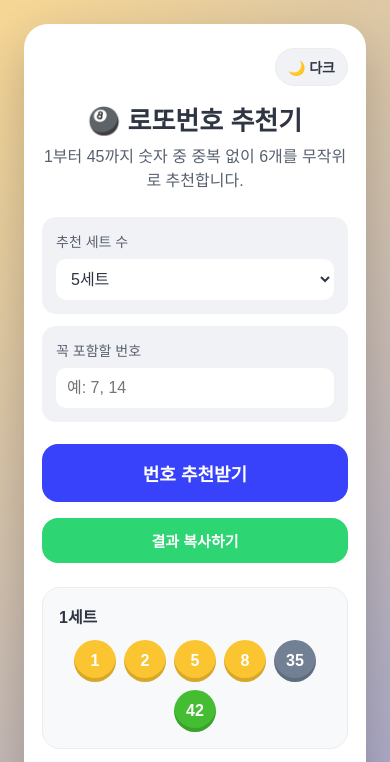
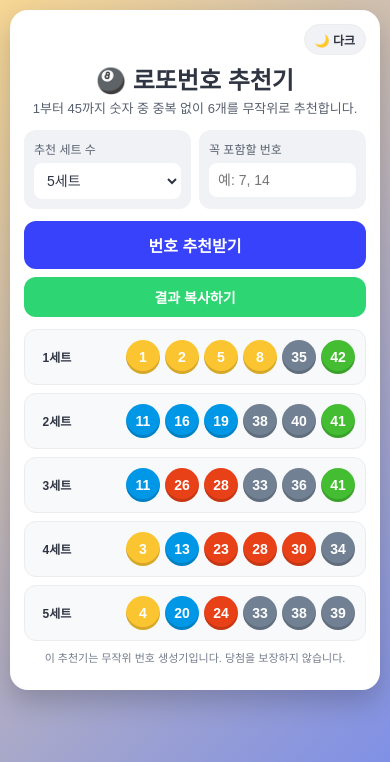
Before and after one commit to kkhoon871/zocoding_pro, a plain HTML site: page index.html in a window 390 px wide. Shown: the top 762 px of the page. Drawn offline with Linux system fonts and the light colour scheme.

Commit message:
Optimize mobile layout

```diff
--- a/index.html
+++ b/index.html
@@ -227,22 +227,140 @@
     }
 
     @media (max-width: 480px) {
+      body {
+        align-items: flex-start;
+        padding: 10px;
+      }
+
       .container {
-        padding: 24px 18px;
+        border-radius: 18px;
+        padding: 14px;
+        box-shadow: 0 12px 28px var(--shadow);
+      }
+
+      .top-bar {
+        margin-bottom: 6px;
+      }
+
+      .theme-toggle {
+        padding: 6px 10px;
+        font-size: 12px;
+      }
+
+      .controls {
+        gap: 8px;
+        margin-bottom: 12px;
+      }
+
+      .control-box {
+        border-radius: 12px;
+        padding: 10px;
+      }
+
+      label {
+        font-size: 12px;
+        margin-bottom: 6px;
+      }
+
+      select, input {
+        border-radius: 8px;
+        padding: 8px;
+        font-size: 14px;
+      }
+
+      h1 {
+        margin-bottom: 4px;
+        font-size: 24px;
+      }
+
+      .desc {
+        margin-bottom: 12px;
+        font-size: 13px;
+        line-height: 1.35;
+      }
+
+      button {
+        border-radius: 12px;
+        padding: 12px;
+        font-size: 16px;
+      }
+
+      .copy-btn {
+        margin-top: 8px;
+        padding: 10px;
+        font-size: 14px;
+      }
+
+      .result {
+        margin-top: 12px;
+        gap: 8px;
+      }
+
+      .set {
+        display: grid;
+        grid-template-columns: 44px 1fr;
+        align-items: center;
+        gap: 8px;
+        border-radius: 12px;
+        padding: 10px;
+      }
+
+      .set-title {
+        margin-bottom: 0;
+        font-size: 12px;
+        text-align: center;
+        white-space: nowrap;
+      }
+
+      .balls {
+        justify-content: flex-end;
+        gap: 5px;
+      }
+
+      .ball {
+        width: 34px;
+        height: 34px;
+        font-size: 14px;
+        box-shadow: inset 0 -3px 0 rgba(0, 0, 0, 0.15);
+      }
+
+      .notice {
+        margin-top: 10px;
+        font-size: 11px;
+        line-height: 1.35;
+      }
+    }
+
+    @media (max-width: 360px) {
+      body {
+        padding: 6px;
+      }
+
+      .container {
+        padding: 12px;
       }
 
       .controls {
         grid-template-columns: 1fr;
       }
 
-      h1 {
-        font-size: 26px;
+      .set {
+        grid-template-columns: 1fr;
+        gap: 6px;
+      }
+
+      .set-title {
+        text-align: left;
+      }
+
+      .balls {
+        justify-content: center;
       }
 
       .ball {
-        width: 42px;
-        height: 42px;
-        font-size: 16px;
+        width: 32px;
+        height: 32px;
+        font-size: 13px;
       }
     }
   </style>
```
